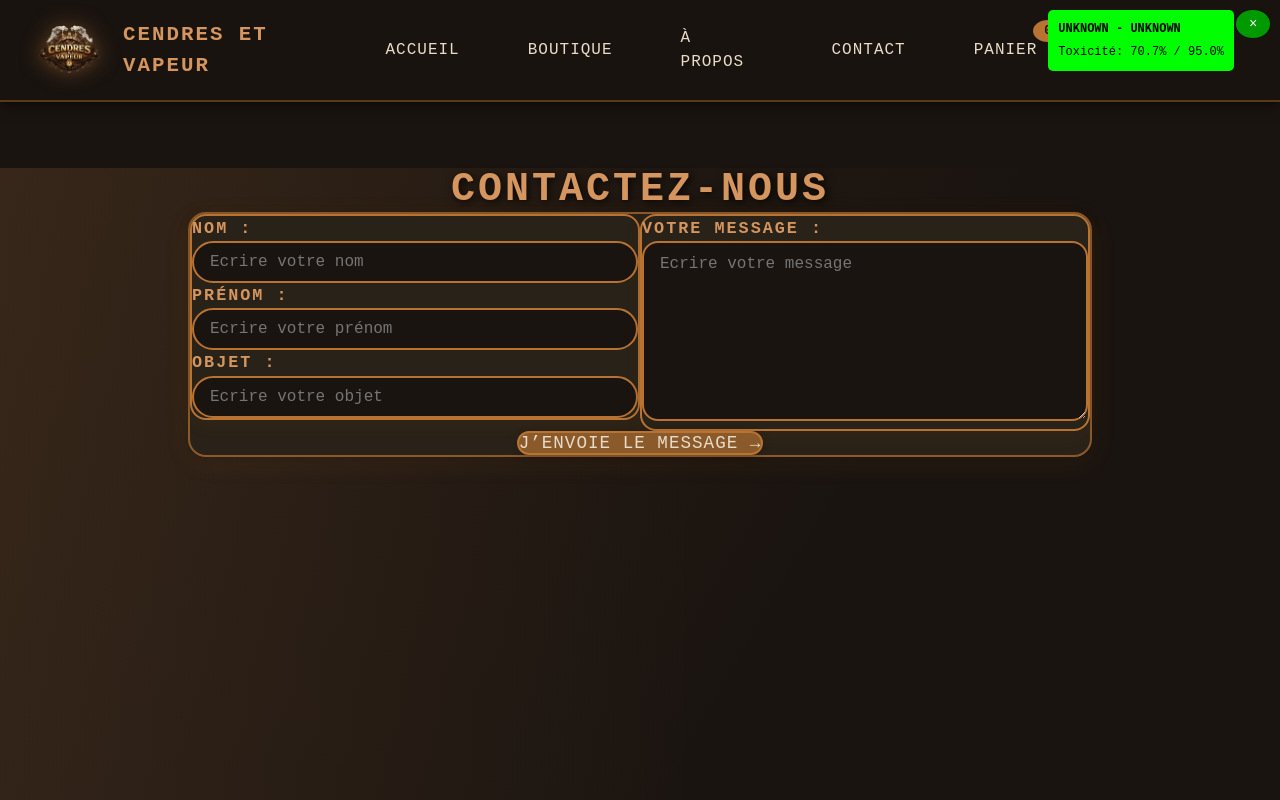
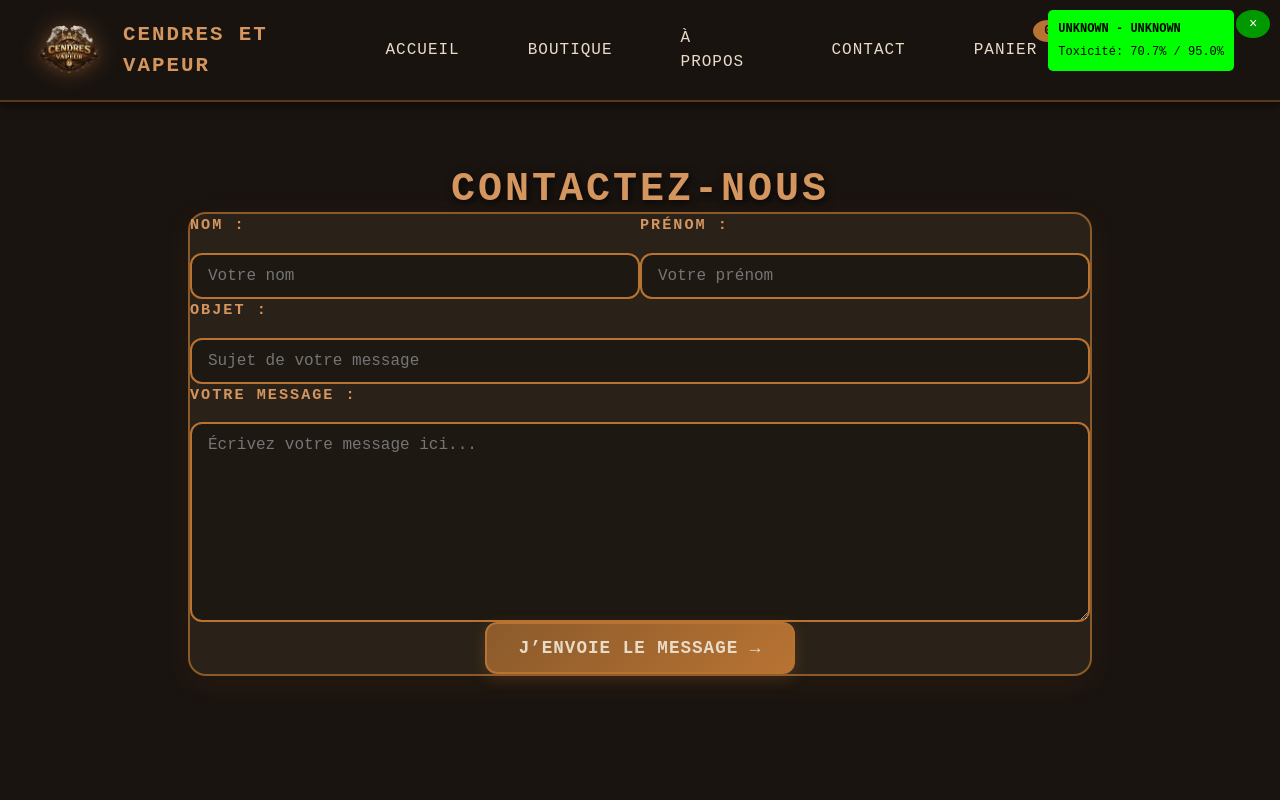
Before and after one commit to melv121/cendres-et-vapeur-front, a React (Vite) app in the folder cendres-et-vapeur-front/: page /contact in a window 1280 px wide. Shown: the top 800 px of the page. Built offline with nearby package versions, Linux system fonts and the light colour scheme; no server answers.

Commit message:
feat: 0.15.24 - Correction de bug

```diff
--- a/cendres-et-vapeur-front/src/App.tsx
+++ b/cendres-et-vapeur-front/src/App.tsx
@@ -25,7 +25,6 @@ import NotAuthorized from "./pages/NotAuthorized";
 import RoleProtectedRoute from "./components/RoleProtectedRoute";
 import { useToxicityMonitor } from "./hooks/useToxicityMonitor";
 
-import { useToxicityMonitor } from "./hooks/useToxicityMonitor";
 
 // Composants admin directs (avec API)
 import AdminProducts from "./components/admin/AdminProduct";
--- a/cendres-et-vapeur-front/src/pages/contact.tsx
+++ b/cendres-et-vapeur-front/src/pages/contact.tsx
@@ -27,46 +27,54 @@ export default function Contact() {
 
       <form className="contact-form" onSubmit={handleSubmit}>
         <div className="contact-grid">
-
-          <div className="contact-left">
+          <div className="form-row">
+            <div className="form-group">
               <label>Nom :</label>
               <input
                 type="text"
                 name="nom"
                 value={form.nom}
                 onChange={handleChange}
-              placeholder="Ecrire votre nom "
+                placeholder="Votre nom"
+                required
               />
+            </div>
 
+            <div className="form-group">
               <label>Prénom :</label>
               <input
                 type="text"
                 name="prenom"
                 value={form.prenom}
                 onChange={handleChange}
-              placeholder="Ecrire votre prénom"
+                placeholder="Votre prénom"
+                required
               />
+            </div>
+          </div>
 
+          <div className="form-group full-width">
             <label>Objet :</label>
             <input
               type="text"
               name="objet"
               value={form.objet}
               onChange={handleChange}
-              placeholder="Ecrire votre objet"
+              placeholder="Sujet de votre message"
+              required
             />
           </div>
 
-          <div className="contact-right">
+          <div className="form-group full-width">
             <label>Votre message :</label>
             <textarea
               name="message"
               value={form.message}
               onChange={handleChange}
-              placeholder="Ecrire votre message"
+              placeholder="Écrivez votre message ici..."
+              required
             />
           </div>
-
         </div>
         <div className="contact-actions">
           <button className="contact-btn" type="submit">
--- a/cendres-et-vapeur-front/src/styles/Contact.css
+++ b/cendres-et-vapeur-front/src/styles/Contact.css
@@ -1,10 +1,7 @@
 .contact-page {
   min-height: 100vh;
   padding: var(--spacing-xl) var(--spacing-lg);
-  background:
-    linear-gradient(120deg, rgba(184,115,51,0.10) 0%, transparent 60%),
-    linear-gradient(90deg, rgba(212,149,95,0.08) 0%, transparent 55%),
-    var(--bg-dark);
+  background: var(--bg-dark);
   color: var(--text-light);
   font-family: 'Courier New', Courier, monospace;
 }
@@ -16,7 +13,7 @@
   text-transform: uppercase;
   letter-spacing: 3px;
   font-size: 2.5rem;
-  text-shadow: 2px 2px 8px rgba(0,0,0,.85);
+  text-shadow: 2px 2px 8px rgba(0, 0, 0, .85);
   font-family: 'Courier New', monospace;
 }
 
@@ -26,111 +23,96 @@
   background: var(--bg-secondary);
   border: 2px solid var(--copper-dark);
   border-radius: 18px;
-  box-shadow: 0 6px 24px rgba(184,115,51,0.10), 0 2px 8px rgba(0,0,0,0.25);
+  box-shadow: 0 6px 24px rgba(184, 115, 51, 0.10), 0 2px 8px rgba(0, 0, 0, 0.25);
   padding: var(--spacing-xl) var(--spacing-lg);
 }
 
 .contact-grid {
   display: grid;
-  grid-template-columns: 1fr 1fr;
-  gap: var(--spacing-xl);
-  align-items: start;
+  grid-template-columns: 1fr;
+  gap: var(--spacing-lg);
 }
 
-.contact-left,
-.contact-right {
-  background: rgba(42, 34, 24, 0.92);
-  border: 2px solid var(--copper);
-  box-shadow: 0 4px 16px rgba(184,115,51,0.10), 0 2px 8px rgba(0,0,0,0.18);
-  padding: var(--spacing-lg);
-  border-radius: 16px;
+.form-row {
+  display: grid;
+  grid-template-columns: 1fr 1fr;
+  gap: var(--spacing-lg);
 }
 
-.contact-left label,
-.contact-right label {
+.form-group {
+  display: flex;
+  flex-direction: column;
+}
+
+.form-group.full-width {
+  grid-column: 1 / -1;
+}
+
+.form-group label {
   display: block;
-  margin-bottom: var(--spacing-xs);
+  margin-bottom: 8px;
   color: var(--copper-light);
   text-transform: uppercase;
   letter-spacing: 2px;
   font-weight: 700;
-  font-size: 1.05rem;
+  font-size: 0.95rem;
 }
 
-
-.contact-left input {
+.contact-form input,
+.contact-form textarea {
   width: 100%;
-  height: 42px;
-  border-radius: 999px;
-  margin-bottom: var(--spacing-md);
   border: 2px solid var(--copper);
-  padding: 0 16px;
+  padding: 12px 16px;
   font-size: 1rem;
-  background: var(--bg-dark);
+  background: rgba(26, 20, 16, 0.7);
   color: var(--text-light);
   box-sizing: border-box;
-  transition: border-color 0.2s;
+  border-radius: 12px;
+  transition: all 0.3s ease;
   font-family: 'Courier New', monospace;
 }
 
-.contact-right textarea {
-  width: 100%;
-  min-height: 180px;
+.contact-form textarea {
+  min-height: 200px;
   max-height: 420px;
-  border-radius: 16px;
-  border: 2px solid var(--copper);
-  margin-top: var(--spacing-xs);
-  padding: 12px 16px;
-  font-size: 1rem;
-  background: var(--bg-dark);
-  color: var(--text-light);
-  box-sizing: border-box;
   resize: vertical;
-  transition: border-color 0.2s;
-  font-family: 'Courier New', monospace;
-}
-
-.contact-bottom{
-  display: grid;
-  grid-template-columns: 1fr auto 1fr;
-  align-items: center;
-  margin-top: var(--spacing-lg);
-}
-
-.contact-hint{
-  justify-self: start;
-  color: var(--steam);
-  opacity: .9;
-  font-size: .95rem;
 }
 
 .contact-btn {
-  justify-self: center;
-  padding: var(--spacing-md) var(--spacing-xl);
+  padding: 14px 32px;
   border-radius: 12px;
   font-size: 1.1rem;
-  background: var(--copper-dark);
+  background: linear-gradient(135deg, var(--copper-dark) 0%, var(--copper) 100%);
   color: var(--text-light);
   border: 2px solid var(--copper);
   cursor: pointer;
-  box-shadow: 0 2px 8px rgba(0,0,0,0.18);
-  transition: background 0.2s, box-shadow 0.2s, border-color 0.2s;
+  box-shadow: 0 4px 15px rgba(184, 115, 51, 0.25);
+  transition: all 0.3s ease;
   font-family: 'Courier New', monospace;
   text-transform: uppercase;
   letter-spacing: 1px;
-}
-.contact-btn:hover {
-  background: var(--copper);
-  border-color: var(--copper-light);
-  box-shadow: 0 4px 16px rgba(184,115,51,0.25);
+  font-weight: 600;
 }
 
-.contact-left input:focus,
-.contact-right textarea:focus{
-  border-color: var(--copper);
-  box-shadow: 0 0 12px rgba(184,115,51,.35);
+.contact-btn:hover {
+  background: linear-gradient(135deg, var(--copper) 0%, var(--copper-light) 100%);
+  border-color: var(--copper-light);
+  box-shadow: 0 6px 24px rgba(184, 115, 51, 0.4);
+  transform: translateY(-2px);
 }
-.contact-actions{
+
+.contact-btn:active {
+  transform: translateY(0);
+}
+
+.contact-form input:focus,
+.contact-form textarea:focus {
+  border-color: var(--copper-light);
+  box-shadow: 0 0 16px rgba(184, 115, 51, 0.5);
+  background: rgba(26, 20, 16, 0.9);
+}
+
+.contact-actions {
   margin-top: var(--spacing-xl);
   display: flex;
   justify-content: center;
@@ -140,26 +122,28 @@
   .contact-page {
     padding: var(--spacing-lg) var(--spacing-xs);
   }
+
   .contact-title {
     font-size: 1.5rem;
   }
+
   .contact-form {
     padding: var(--spacing-md) var(--spacing-xs);
   }
-  .contact-grid {
+
+  .form-row {
     grid-template-columns: 1fr;
     gap: var(--spacing-md);
   }
-  .contact-left, .contact-right {
-    padding: var(--spacing-md);
-  }
+
   .contact-btn {
     width: 100%;
     font-size: 1rem;
     padding: var(--spacing-md);
   }
 }
-.adminNav{
+
+.adminNav {
   display: flex;
   gap: 10px;
   align-items: center;
```
Lines whose indentation alone changed are shown as unchanged.
